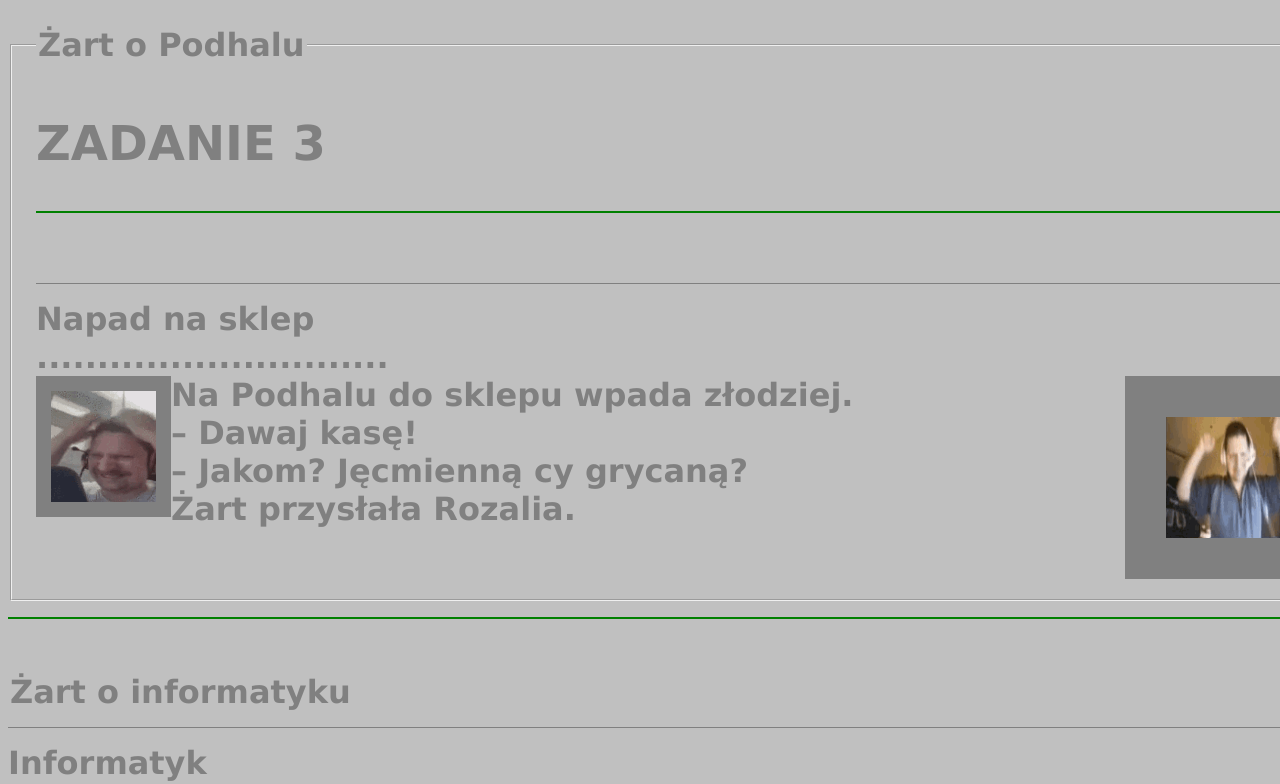
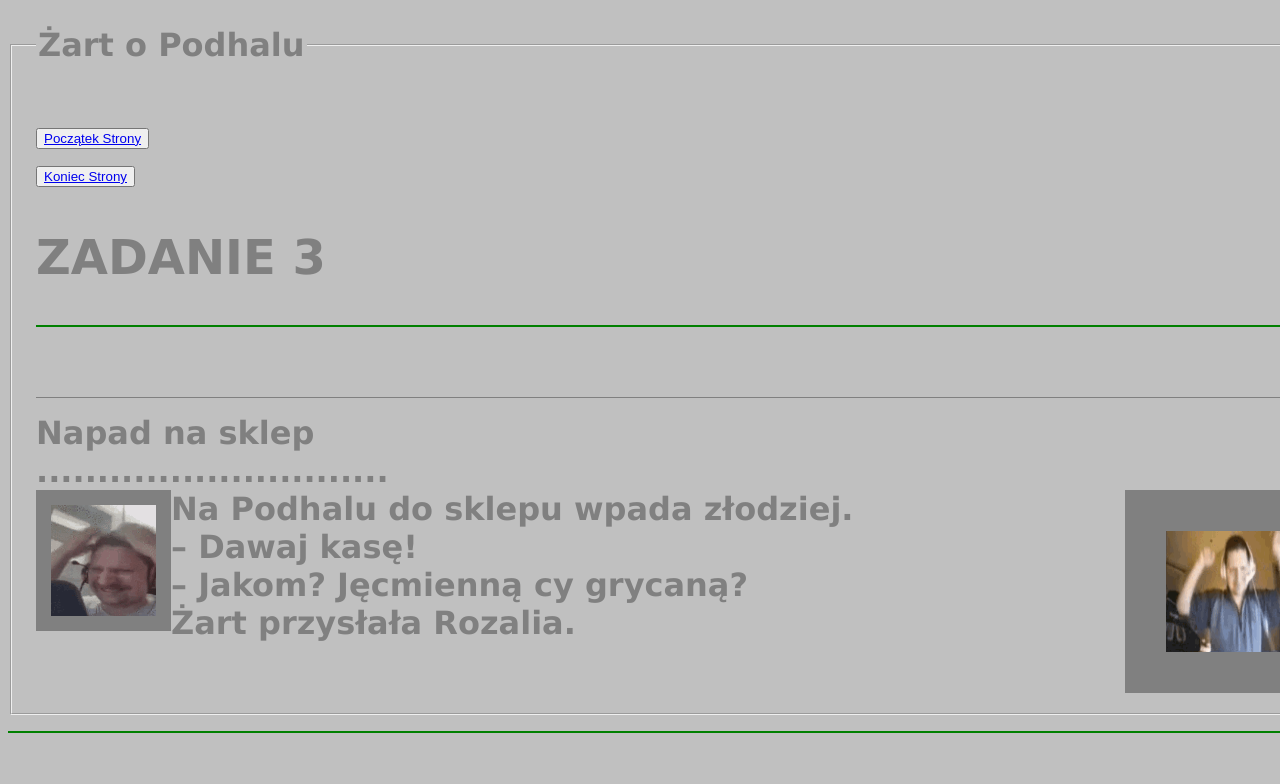
Before and after one commit to KacPior/repozyorium2, a plain HTML site: page zad1do6.html in a window 1280 px wide. Shown: the part 2660-3444 px from the top of the page. Drawn offline with Linux system fonts and the light colour scheme.

Commit message:
Update zad1do6.html

```diff
--- a/zad1do6.html
+++ b/zad1do6.html
@@ -42,6 +42,9 @@
 	<p align="left"> <font color="black" size="4" face="Arial"> <b> H<sub>2</sub>SO<sub>4</sub> <br> </font> </p> <br>
 		<p align="left"> <font color="black" size="4" face="Arial"> <b> x*x=x<sup>2</sup> </b> </font> </p> <br>
 	<FIELDSET>
+		<a name="Środek Strony"</a><br>
+	 	<button><a href="#Początek Strony">Początek Strony</a></button> <br>
+	 	<button><a href="#Koniec Strony">Koniec Strony</a></button><br>
 		<h2> ZADANIE 3 </h2>
 	<HR SIZE=2 WIDTH=1300 ALIGN=CENTER color="green" > <br>
 <LEGEND> Żart o Podhalu </LEGEND>
@@ -142,6 +145,9 @@ Ty zaproponuj swoje, związane z informatyką <br> </h2>
 </OL>
 </OL>
 	<h2> ZADANIE 6 </h2>
+	<a name="Koniec Strony"</a><br>
+		<button><a href="#Początek Strony">Początek Strony</a></button> <br>
+		<button><a href="#Środek Strony">Środek Strony</a></button><br>
 	<A HREF="tabela_piórkowski.html"> TABELA DANE KOMPUTEROWE </A> <br>
 	<A HREF="plik.html"> PLIK DO POBRANIA </A> <br>
 	<A HREF="formularz.html"> FORMULARZ </A> <br>
```
